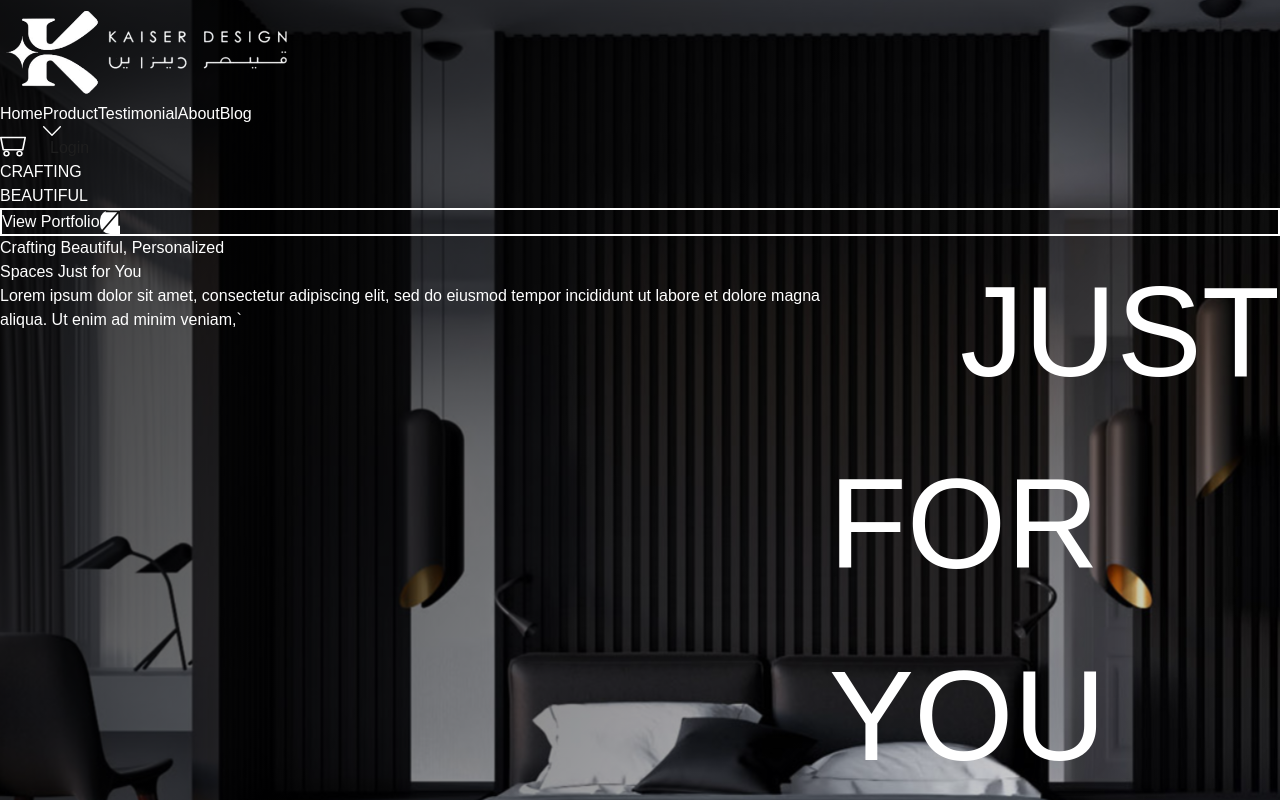
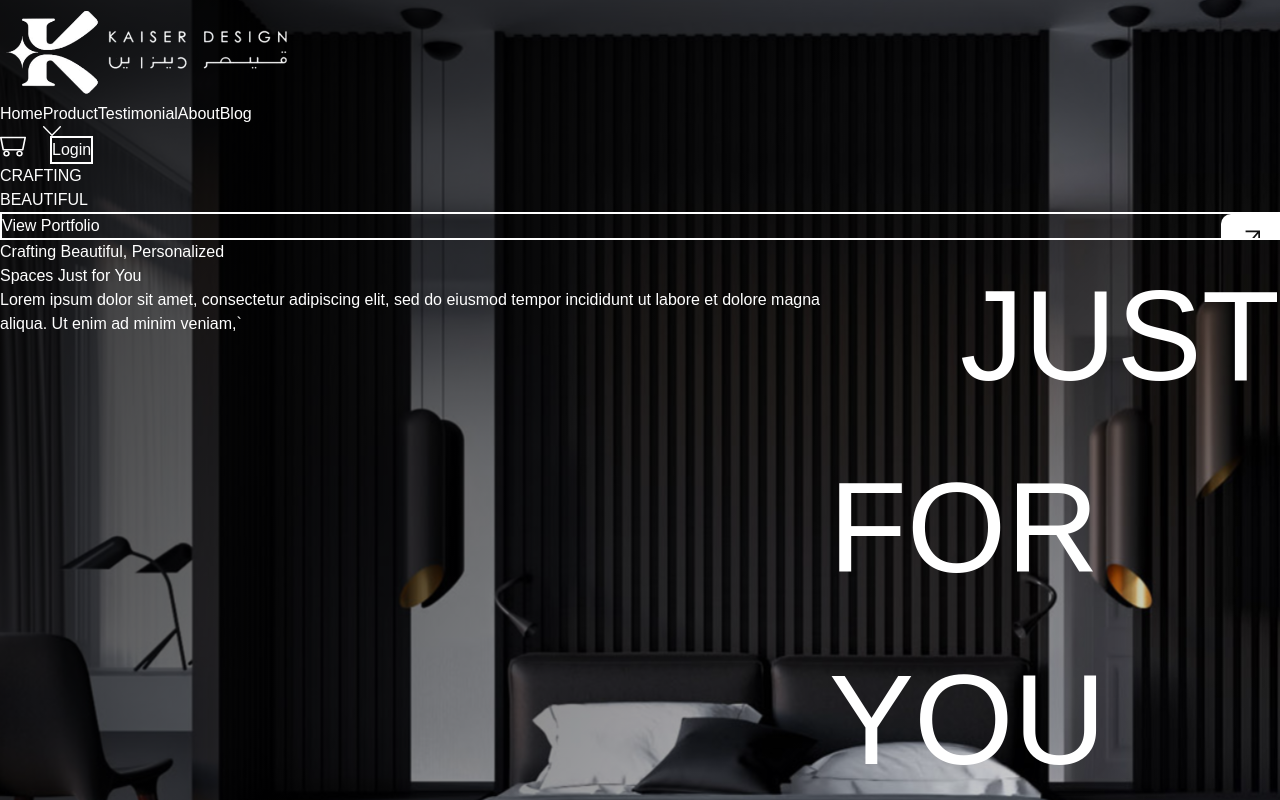
Before and after one commit to adnan4498/kaiser-next, a Next.js app: page / in a window 1280 px wide. Shown: the top 800 px of the page. Built offline with nearby package versions, Linux system fonts and the light colour scheme; a web font is replaced by a local one.

Commit message:
navbar login animation added

```diff
--- a/src/home/HeroSection.jsx
+++ b/src/home/HeroSection.jsx
@@ -1,141 +1,8 @@
-import Image from "next/image";
-import React from "react";
-import rightUpVector from "../../public/upper-right-vector.svg";
-
-const HeroSection = () => {
-  return (
-    <>
-      <div className="hero-section 2xl:pt-[100px]">
-        <div className="2xl:text-[128px] 2xl:leading-[128px] 2xl:tracking-tighter">
-          CRAFTING <br /> BEAUTIFUL
-        </div>
-        {/* <div className="flex 2xl:mt-[61px]">
-          <div className="2xl:w-[151px] 2xl:h-[60px] border-2 border-white 2xl:rounded-[10px] flex items-center">
-            <div className="2xl:text-[16px]">View Portfolio</div>
-          </div>
-          <div className="bg-white 2xl:w-[57px] 2xl:h-[58px] 2xl:rounded-[10px] flex justify-center items-center">
-            <div>
-              <Image src={rightUpVector} width={20} height={23} />
-            </div>
-          </div>
-        </div> */}
-
-        <div className="2xl:mt-[61px] 2xl:w-[210px] 2xl:h-[60px]">
-          <div className="flex overflow-hidden border-2 border-white 2xl:rounded-[10px]">
-            <div className="bg-transparent 2xl:w-[151px] 2xl:h-[56px] flex items-center justify-center">
-              <span className="text-white 2xl:text-[16px] font-medium">
-                View Portfolio
-              </span>
-            </div>
-
-            <div className="bg-white 2xl:w-[57px] 2xl:h-[56px] flex items-center justify-center rounded-l-[10px]">
-              <Image
-                src={rightUpVector}
-                width={20}
-                height={23}
-                alt="Arrow Icon"
-              />
-            </div>
-          </div>
-        </div>
-
-        <div className="2xl:mt-[210px] flex justify-between">
-          <div className="">
-            <div>
-              <div className="2xl:text-[20px] 2xl:w-[296px] 2xl:leading-[20px] font-[600px]">
-                Crafting Beautiful, Personalized <br /> Spaces Just for You
-              </div>
-              <div className="2xl:w-[378px] 2xl:text-[16px] 2xl:mt-[23px] 2xl:leading-[16px]">
-                Lorem ipsum dolor sit amet, consectetur adipiscing elit, sed do
-                eiusmod tempor incididunt ut labore et dolore magna aliqua. Ut
-                enim ad minim veniam,`
-              </div>
-            </div>
-          </div>
-
-          <div className="text-[128px] 2xl:top-[-150px] 2xl:relative 2xl:tracking-tighter 2xl:leading-[128px]">
-            <div className="text-end">JUST</div>
-            <div>FOR YOU</div>
-          </div>
-        </div>
-      </div>
-    </>
-  );
-};
-
-export default HeroSection;
-
-
-
-
-
-
-
-
-// "use client";
 // import Image from "next/image";
 // import React from "react";
 // import rightUpVector from "../../public/upper-right-vector.svg";
-// import { useRef, useEffect } from "react";
-// import gsap from "gsap";
 
 // const HeroSection = () => {
-//   const buttonRef = useRef(null);
-//   const textRef = useRef(null);
-//   const arrowDivRef = useRef(null);
-//   const arrowRef = useRef(null);
-
-//   useEffect(() => {
-//     const button = buttonRef.current;
-//     const text = textRef.current;
-//     const arrowDiv = arrowDivRef.current;
-//     const arrow = arrowRef.current;
-
-//     // Hover animation
-//     button.addEventListener("mouseenter", () => {
-//       gsap.to(text, {
-//         color: "black",
-//         duration: 0.5,
-//         ease: "none",
-//       });
-
-//       gsap.to(arrowDiv, {
-//         width: 250,
-//         duration: 0.3,
-//         ease: "none",
-//       });
-
-//       gsap.to(arrow, {
-//         rotate: 49,
-//         duration: 0.4,
-//       });
-//     });
-
-//     button.addEventListener("mouseleave", () => {
-//       gsap.to(arrowDiv, {
-//         width: 57,
-//         duration: 0.5,
-//         ease: "none",
-//       });
-
-//       gsap.to(text, {
-//         color: "white",
-//         duration: 0.3,
-//         ease: "none",
-//       });
-
-//       gsap.to(arrow, {
-//         rotate: 0,
-//         duration: 0.4,
-//       });
-//     });
-
-//     return () => {
-//       button.removeEventListener("mouseenter");
-//       button.removeEventListener("mouseleave");
-//     };
-//   }, []);
-
 //   return (
 //     <>
 //       <div className="hero-section 2xl:pt-[100px]">
@@ -153,41 +20,21 @@ export default HeroSection;
 //           </div>
 //         </div> */}
 
-//         {/* <div className="bg-transparent 2xl:w-[151px] 2xl:h-[56px] flex items-center justify-center">
+//         <div className="2xl:mt-[61px] 2xl:w-[210px] 2xl:h-[60px]">
+//           <div className="flex overflow-hidden border-2 border-white 2xl:rounded-[10px]">
+//             <div className="bg-transparent 2xl:w-[151px] 2xl:h-[56px] flex items-center justify-center">
 //               <span className="text-white 2xl:text-[16px] font-medium">
-//                 View Portfolio
-//               </span>
-//             </div> */}
-
-//         <div className="2xl:mt-[61px] 2xl:w-[210px] 2xl:h-[60px] relative">
-//           <div
-//             ref={buttonRef}
-//             className="flex overflow-hidden border-2 border-white 2xl:rounded-[10px] relative cursor-pointer"
-//           >
-//             <div className="bg-transparent 2xl:w-[151px] 2xl:h-[56px] flex items-center justify-center z-20">
-//               <span
-//                 ref={textRef}
-//                 className="text-white 2xl:text-[16px] font-medium z-30"
-//               >
 //                 View Portfolio
 //               </span>
 //             </div>
 
-//             <div
-//               ref={arrowDivRef}
-//               className="bg-white h-[56px] absolute right-0 z-10 rounded-l-[10px] overflow-hidden"
-//               style={{ width: "57px" }}
-//             >
-//               <div className="absolute right-[18px] h-full flex items-center justify-center pointer-events-none">
-//                 <Image
-//                   ref={arrowRef}
-//                   src={rightUpVector}
-//                   width={20}
-//                   height={23}
-//                   alt="Arrow Icon"
-//                   className="static-arrow z-40"
-//                 />
-//               </div>
+//             <div className="bg-white 2xl:w-[57px] 2xl:h-[56px] flex items-center justify-center rounded-l-[10px]">
+//               <Image
+//                 src={rightUpVector}
+//                 width={20}
+//                 height={23}
+//                 alt="Arrow Icon"
+//               />
 //             </div>
 //           </div>
 //         </div>
@@ -217,3 +64,166 @@ export default HeroSection;
 // };
 
 // export default HeroSection;
+
+"use client";
+import Image from "next/image";
+import React from "react";
+import rightUpVector from "../../public/upper-right-vector.svg";
+import scrollWheelImg from "../../public/heroSectionWheel.svg";
+import { useRef, useEffect } from "react";
+import gsap from "gsap";
+
+const HeroSection = () => {
+  const buttonRef = useRef(null);
+  const textRef = useRef(null);
+  const arrowDivRef = useRef(null);
+  const arrowRef = useRef(null);
+  const wheelRef = useRef(null);
+
+  useEffect(() => {
+    const button = buttonRef.current;
+    const text = textRef.current;
+    const arrowDiv = arrowDivRef.current;
+    const arrow = arrowRef.current;
+
+    gsap.to(wheelRef.current, {
+      rotate: -360,
+      duration: 5,
+      repeat: -1,
+      ease: "linear",
+    });
+
+    const handleEnter = () => {
+      gsap.fromTo(
+        text,
+        { color: "white" },
+        { color: "black", duration: 0.3, ease: "none" }
+      );
+
+      gsap.fromTo(
+        arrowDiv,
+        { width: 57 },
+        { width: 250, duration: 0.3, ease: "none" }
+      );
+
+      gsap.fromTo(arrow, { rotate: 0 }, { rotate: 49, duration: 0.4 });
+    };
+
+    const handleLeave = () => {
+      gsap.fromTo(
+        text,
+        { color: "black" },
+        { color: "white", duration: 0.3, ease: "none" }
+      );
+
+      gsap.fromTo(
+        arrowDiv,
+        { width: 250 },
+        { width: 57, duration: 0.5, ease: "none" }
+      );
+
+      gsap.fromTo(arrow, { rotate: 49 }, { rotate: 0, duration: 0.4 });
+    };
+
+    button.addEventListener("mouseenter", handleEnter);
+    button.addEventListener("mouseleave", handleLeave);
+
+    return () => {
+      button.removeEventListener("mouseenter", handleEnter);
+      button.removeEventListener("mouseleave", handleLeave);
+    };
+  }, []);
+
+  return (
+    <>
+      <div className="hero-section 2xl:pt-[100px]">
+        <div className="2xl:text-[128px] 2xl:leading-[128px] 2xl:tracking-tighter">
+          CRAFTING <br /> BEAUTIFUL
+        </div>
+        {/* <div className="flex 2xl:mt-[61px]">
+          <div className="2xl:w-[151px] 2xl:h-[60px] border-2 border-white 2xl:rounded-[10px] flex items-center">
+            <div className="2xl:text-[16px]">View Portfolio</div>
+          </div>
+          <div className="bg-white 2xl:w-[57px] 2xl:h-[58px] 2xl:rounded-[10px] flex justify-center items-center">
+            <div>
+              <Image src={rightUpVector} width={20} height={23} />
+            </div>
+          </div>
+        </div> */}
+
+        {/* <div className="bg-transparent 2xl:w-[151px] 2xl:h-[56px] flex items-center justify-center">
+              <span className="text-white 2xl:text-[16px] font-medium">
+                View Portfolio
+              </span>
+            </div> */}
+
+        <div className="2xl:mt-[61px] 2xl:w-[210px] 2xl:h-[60px] relative">
+          <div
+            ref={buttonRef}
+            className="flex overflow-hidden border-2 border-white 2xl:rounded-[10px] relative cursor-pointer"
+          >
+            <div className="bg-transparent 2xl:w-[151px] 2xl:h-[56px] flex items-center justify-center z-20">
+              <span
+                ref={textRef}
+                className="text-white 2xl:text-[16px] font-medium z-30"
+              >
+                View Portfolio
+              </span>
+            </div>
+
+            <div
+              ref={arrowDivRef}
+              className="bg-white h-[56px] absolute right-0 z-10 rounded-l-[10px] overflow-hidden"
+              style={{ width: "57px" }}
+            >
+              <div className="absolute right-[18px] h-full flex items-center justify-center pointer-events-none">
+                <Image
+                  ref={arrowRef}
+                  src={rightUpVector}
+                  width={20}
+                  height={23}
+                  alt="Arrow Icon"
+                  className="static-arrow z-40"
+                />
+              </div>
+            </div>
+          </div>
+        </div>
+
+        <div className="2xl:mt-[210px] flex justify-between">
+          <div className="">
+            <div>
+              <div className="2xl:text-[20px] 2xl:w-[296px] 2xl:leading-[20px] font-[600px]">
+                Crafting Beautiful, Personalized <br /> Spaces Just for You
+              </div>
+              <div className="2xl:w-[378px] 2xl:text-[16px] 2xl:mt-[23px] 2xl:leading-[16px]">
+                Lorem ipsum dolor sit amet, consectetur adipiscing elit, sed do
+                eiusmod tempor incididunt ut labore et dolore magna aliqua. Ut
+                enim ad minim veniam,`
+              </div>
+            </div>
+          </div>
+
+          <div className="text-[128px] 2xl:top-[-150px] 2xl:relative 2xl:tracking-tighter 2xl:leading-[128px]">
+            <div className="text-end">JUST</div>
+            <div>FOR YOU</div>
+          </div>
+        </div>
+
+        <div className="2xl:relative">
+          <div className="absolute top-[-138px] left-0 right-0 mx-auto w-fit">
+            <Image
+              ref={wheelRef}
+              src={scrollWheelImg}
+              width={134}
+              height={134}
+              alt="Scroll Wheel"
+            />
+          </div>
+        </div>
+      </div>
+    </>
+  );
+};
+
+export default HeroSection;
--- a/src/shared/Navbar.jsx
+++ b/src/shared/Navbar.jsx
@@ -1,10 +1,63 @@
 import Image from "next/image";
-import React from "react";
+import React, { useEffect, useRef } from "react";
 import logo from "../../public/main-logo.png";
 import cartIcon from "../../public/cart-icon.svg";
 import downVector from "../../public/down-vector.svg";
+import gsap from "gsap";
 
 const Navbar = () => {
+  const buttonRef = useRef(null);
+  const textRef = useRef(null);
+  const arrowDivRef = useRef(null);
+  const arrowRef = useRef(null);
+
+  useEffect(() => {
+    const button = buttonRef.current;
+    const text = textRef.current;
+    const arrowDiv = arrowDivRef.current;
+    const arrow = arrowRef.current;
+
+    const handleEnter = () => {
+      gsap.fromTo(
+        text,
+        { color: "white" },
+        { color: "black", duration: 0.3, ease: "none" }
+      );
+
+      gsap.fromTo(
+        arrowDiv,
+        { width: 0 },
+        { width: 250, duration: 0.3, ease: "none" }
+      );
+
+      gsap.fromTo(arrow, { rotate: 0 }, { rotate: 49, duration: 0.4 });
+    };
+
+    const handleLeave = () => {
+      gsap.fromTo(
+        text,
+        { color: "black" },
+        { color: "white", duration: 0.3, ease: "none" }
+      );
+
+      gsap.fromTo(
+        arrowDiv,
+        { width: 250 },
+        { width: 0, duration: 0.5, ease: "none" }
+      );
+
+      gsap.fromTo(arrow, { rotate: 49 }, { rotate: 0, duration: 0.4 });
+    };
+
+    button.addEventListener("mouseenter", handleEnter);
+    button.addEventListener("mouseleave", handleLeave);
+
+    return () => {
+      button.removeEventListener("mouseenter", handleEnter);
+      button.removeEventListener("mouseleave", handleLeave);
+    };
+  }, []);
+
   return (
     <div className="">
       {/* <div className="2xl:flex 2xl:items-center 2xl:justify-between"> */}
@@ -18,7 +71,9 @@ const Navbar = () => {
             <div>Home</div>
             <div className="2xl:flex 2xl:gap-3">
               <div className="">Product</div>
-              <div className="2xl:flex 2xl:items-center"><Image src={downVector} width={18} height={10}/></div>
+              <div className="2xl:flex 2xl:items-center">
+                <Image src={downVector} width={18} height={10} />
+              </div>
             </div>
             <div>Testimonial</div>
             <div>About</div>
@@ -30,8 +85,31 @@ const Navbar = () => {
               <Image src={cartIcon} width={26} height={19} />
             </div>
 
-            <div className="2xl:w-[132px] 2xl:h-[44px] 2xl:rounded-[76px] 2xl:bg-[#E6E6E6] 2xl:flex 2xl:justify-center 2xl:items-center">
+            {/* <div className="2xl:w-[132px] 2xl:h-[44px] 2xl:rounded-[76px] 2xl:bg-[#E6E6E6] 2xl:flex 2xl:justify-center 2xl:items-center">
               <div className="!text-[#1E1E1E]  2xl:text-[20px]">Login</div>
+            </div> */}
+
+            <div className="relative">
+              <div
+                ref={buttonRef}
+                className="flex overflow-hidden border-2 border-white 2xl:rounded-[76px] relative cursor-pointer"
+              >
+                <div className="bg-transparent 2xl:w-[151px] 2xl:h-[44px] flex items-center justify-center z-20">
+                  <span
+                    ref={textRef}
+                    className="text-white 2xl:text-[16px] font-medium z-30"
+                  >
+                    Login
+                  </span>
+                </div>
+
+                <div
+                  ref={arrowDivRef}
+                  className="bg-[#fdfdfd] h-[56px] absolute right-0 z-10 rounded-l-[10px] overflow-hidden"
+                >
+                  <div className="absolute right-[18px] h-full flex items-center justify-center pointer-events-none"></div>
+                </div>
+              </div>
             </div>
           </div>
         </div>
```
Also changed, not shown: public/heroSectionWheel.svg (added).
